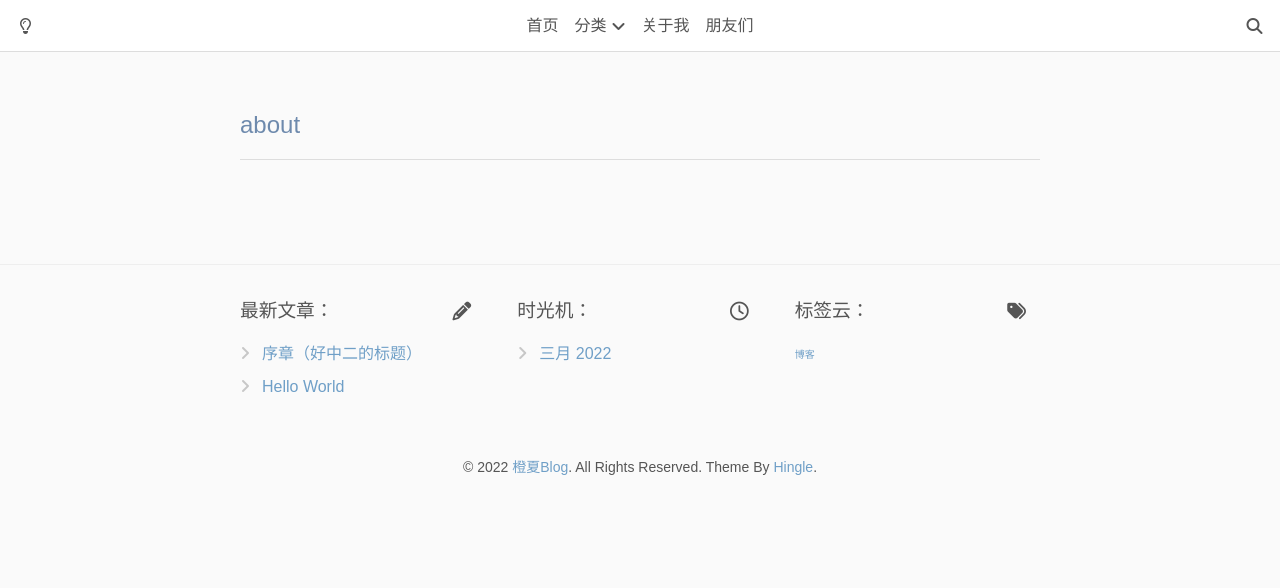
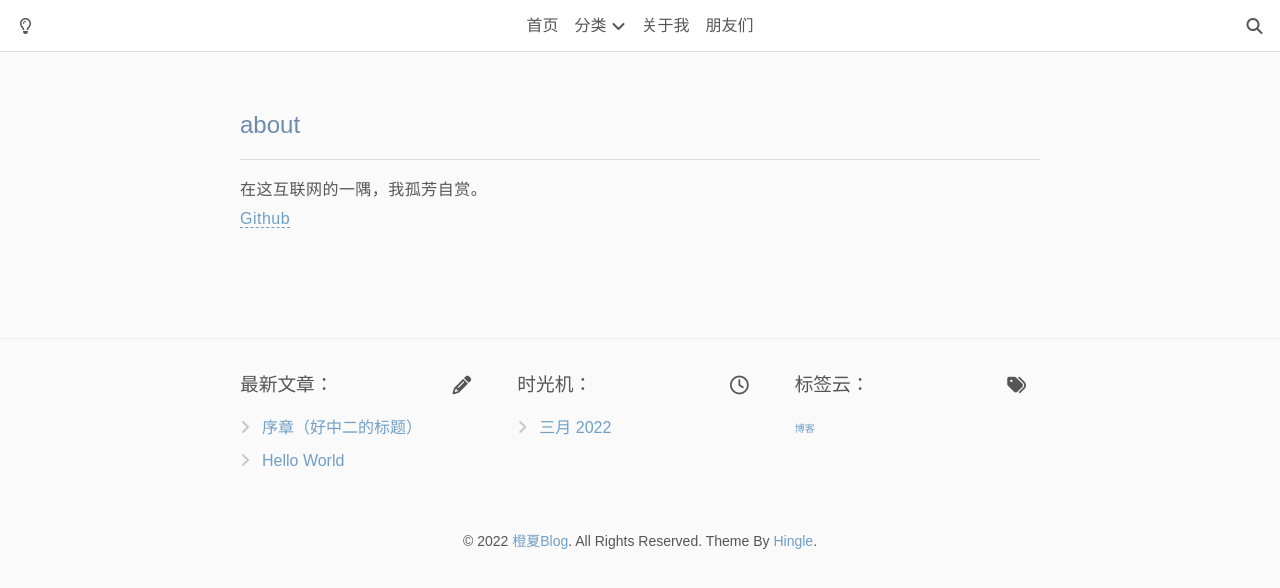
Before and after one commit to orangesummertime/orangesummertime.github.io, a plain HTML site: page about/index.html in a window 1280 px wide. Drawn offline with Linux system fonts and the light colour scheme.

Commit message:
Site updated: 2022-03-12 02:23:58

```diff
--- a/about/index.html
+++ b/about/index.html
@@ -55,6 +55,7 @@
         </section>
         <article class="page-content">
 
+            <p>在这互联网的一隅，我孤芳自赏。<br><a target="_blank" rel="noopener" href="https://github.com/orangesummertime">Github</a></p>
 
         </article>
     </div>
```
